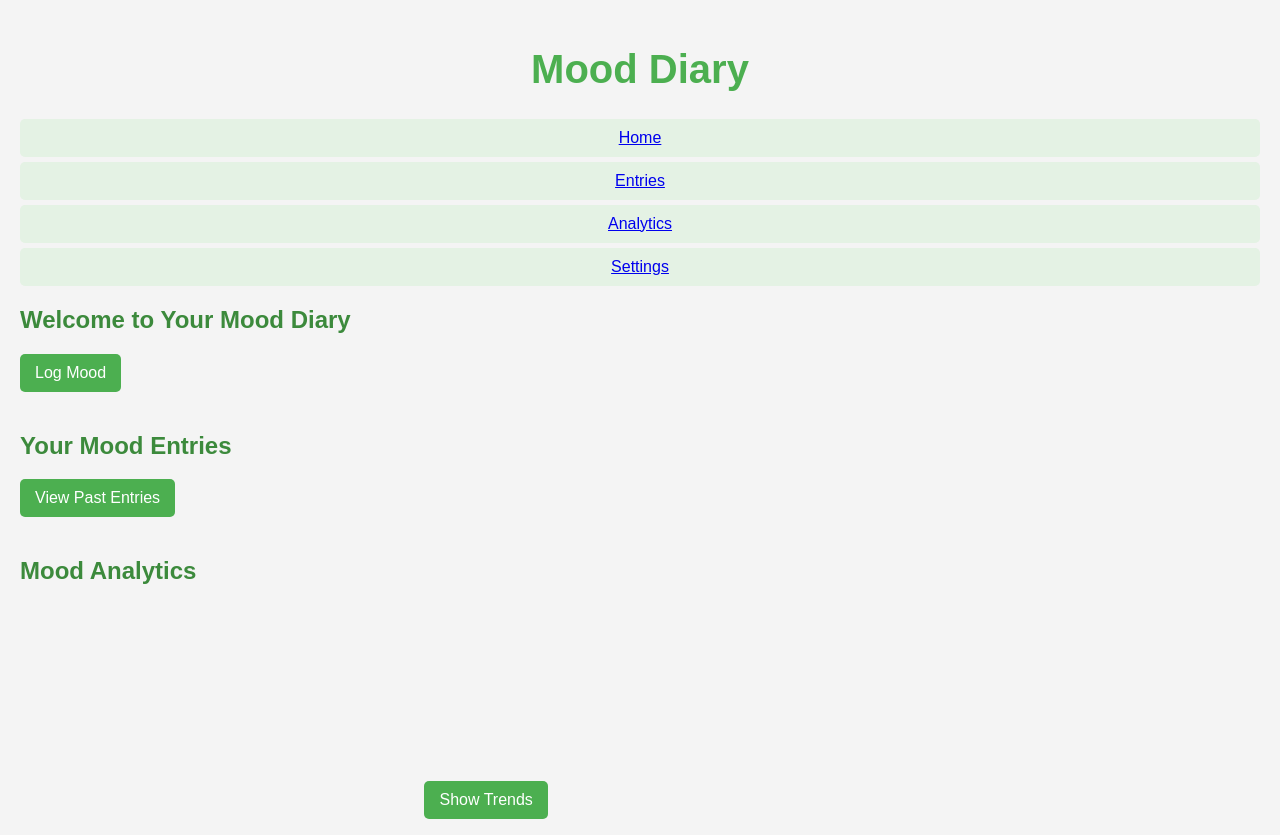
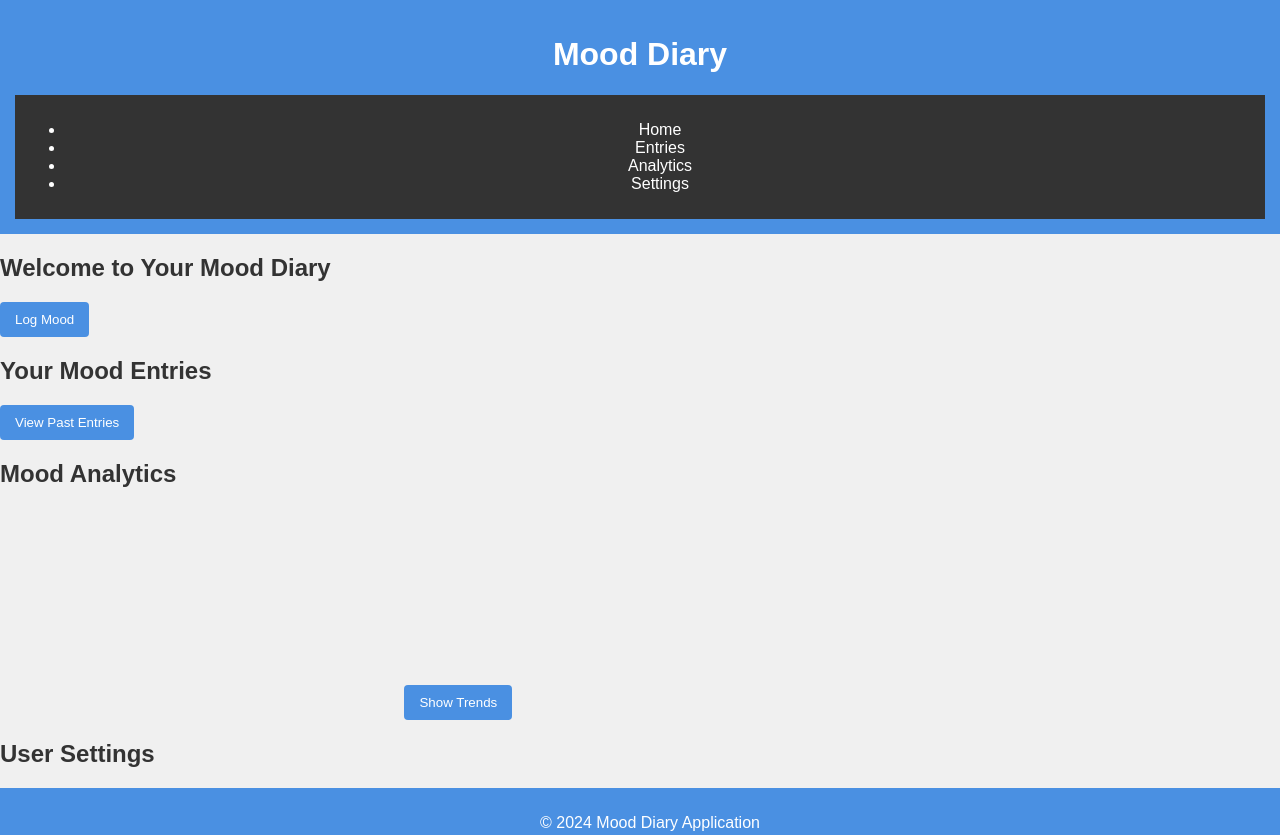
Before and after one commit to Dustinlee39/Mood-Diary-4-Dani, a plain HTML site: page index.html in a window 1280 px wide. Shown: the top 835 px of the page. Drawn offline with Linux system fonts and the light colour scheme.

Commit message:
Update styles.css

```diff
--- a/styles.css
+++ b/styles.css
@@ -1,68 +1,155 @@
 /* styles.css */
 
+/* Base styles for the body */
 body {
-    font-family: Arial, sans-serif;
-    background-color: #f4f4f4;
-    color: #333;
-    margin: 0;
-    padding: 20px;
+    font-family: Arial, sans-serif; /* Use a simple, clean font */
+    margin: 0; /* Remove default margin */
+    padding: 0; /* Remove default padding */
+    background-color: #f0f0f0; /* Light background color */
+    color: #333; /* Dark text color for contrast */
 }
 
-header {
-    text-align: center;
-    margin-bottom: 20px;
+/* Container styles */
+.container {
+    max-width: 1200px; /* Set maximum width for the container */
+    margin: auto; /* Center the container */
+    padding: 20px; /* Add padding for spacing */
 }
 
-h1 {
-    color: #4CAF50;
-    font-size: 2.5em;
+/* Header styles */
+header {
+    background-color: #4a90e2; /* Primary color for header */
+    color: white; /* White text for contrast */
+    padding: 15px; /* Add padding */
+    text-align: center; /* Center align text */
 }
 
-h2 {
-    margin-top: 20px;
-    color: #3C8A3C;
+/* Navigation styles */
+nav {
+    background-color: #333; /* Dark background for nav */
+    color: white; /* White text for contrast */
+    padding: 10px; /* Add padding */
 }
 
+nav a {
+    color: white; /* White text for links */
+    text-decoration: none; /* Remove underline */
+    padding: 10px 15px; /* Add padding to links */
+}
+
+nav a:hover {
+    background-color: #555; /* Darken background on hover */
+}
+
+/* Main content styles */
+main {
+    margin-top: 20px; /* Space above main content */
+}
+
+/* Mood entry form styles */
+.mood-entry {
+    background-color: white; /* White background for form */
+    padding: 20px; /* Add padding */
+    border-radius: 5px; /* Rounded corners */
+    box-shadow: 0 2px 10px rgba(0, 0, 0, 0.1); /* Subtle shadow */
+    margin-bottom: 20px; /* Space below form */
+}
+
+/* Input and textarea styles */
+input[type="text"],
+input[type="date"],
+textarea {
+    width: 100%; /* Full width */
+    padding: 10px; /* Add padding */
+    border: 1px solid #ccc; /* Light border */
+    border-radius: 4px; /* Rounded corners */
+    margin-bottom: 10px; /* Space below inputs */
+}
+
+/* Button styles */
 button {
-    background-color: #4CAF50;
-    color: white;
-    padding: 10px 15px;
-    border: none;
-    border-radius: 5px;
-    cursor: pointer;
-    margin-bottom: 10px;
-    font-size: 1em;
+    background-color: #4a90e2; /* Primary button color */
+    color: white; /* White text */
+    border: none; /* No border */
+    padding: 10px 15px; /* Add padding */
+    border-radius: 4px; /* Rounded corners */
+    cursor: pointer; /* Change cursor on hover */
+    transition: background-color 0.3s; /* Smooth background transition */
 }
 
 button:hover {
-    background-color: #45a049;
+    background-color: #357ab8; /* Darken button on hover */
 }
 
-section {
-    margin-bottom: 30px;
+/* Mood analytics styles */
+.analytics {
+    background-color: white; /* White background for analytics */
+    padding: 20px; /* Add padding */
+    border-radius: 5px; /* Rounded corners */
+    box-shadow: 0 2px 10px rgba(0, 0, 0, 0.1); /* Subtle shadow */
+    margin-bottom: 20px; /* Space below analytics */
 }
 
-#quote-display, #mood-display {
-    border: 1px solid #ccc;
-    padding: 10px;
-    background-color: #fff;
-    border-radius: 5px;
-    margin-top: 10px;
+/* Chart styles */
+.chart {
+    width: 100%; /* Full width */
+    height: 400px; /* Set height for charts */
 }
 
-ul {
-    list-style-type: none;
-    padding: 0;
+/* Footer styles */
+footer {
+    text-align: center; /* Center align footer text */
+    padding: 10px; /* Add padding */
+    background-color: #4a90e2; /* Primary color for footer */
+    color: white; /* White text for contrast */
+    position: relative; /* Position relative for footer */
+    bottom: 0; /* Align to the bottom */
+    width: 100%; /* Full width */
 }
 
-li {
-    padding: 10px;
-    background: #e4f2e4;
-    margin: 5px 0;
-    border-radius: 5px;
-    cursor: pointer;
+/* Media Queries for responsiveness */
+@media (max-width: 768px) {
+    nav {
+        display: flex; /* Use flexbox for navigation */
+        flex-direction: column; /* Stack items vertically */
+    }
+
+    nav a {
+        padding: 10px; /* Adjust padding for smaller screens */
+        text-align: center; /* Center align text */
+    }
 }
 
-li:hover {
-    background: #d4e8d4;
+/* Accessibility Styles */
+button:focus,
+input:focus,
+textarea:focus {
+    outline: none; /* Remove default outline */
+    border: 2px solid #4a90e2; /* Add custom outline for focus */
 }
+
+/* Light and Dark Theme */
+body.light-theme {
+    background-color: #f0f0f0; /* Light background */
+    color: #333; /* Dark text */
+}
+
+body.light-theme header,
+body.light-theme footer {
+    background-color: #4a90e2; /* Primary color for header and footer */
+}
+
+body.dark-theme {
+    background-color: #333; /* Dark background */
+    color: #f0f0f0; /* Light text */
+}
+
+body.dark-theme header,
+body.dark-theme footer {
+    background-color: #555; /* Darker header and footer */
+}
+
+/* Transition for theme change */
+body {
+    transition: background-color 0.3s, color 0.3s; /* Smooth transition */
+}
```
